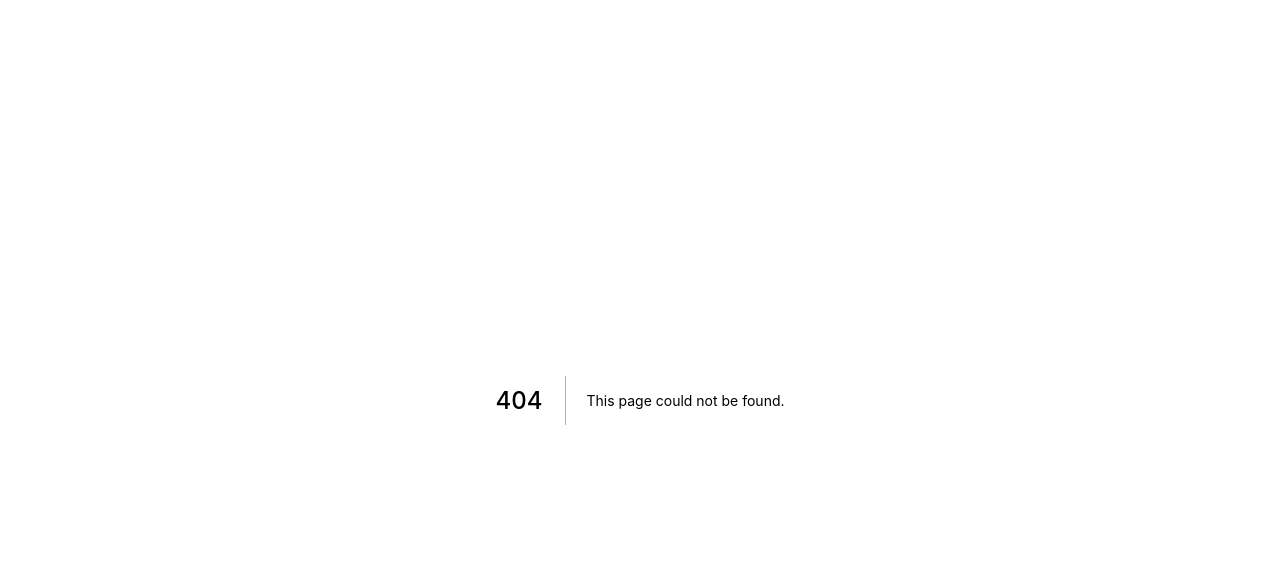
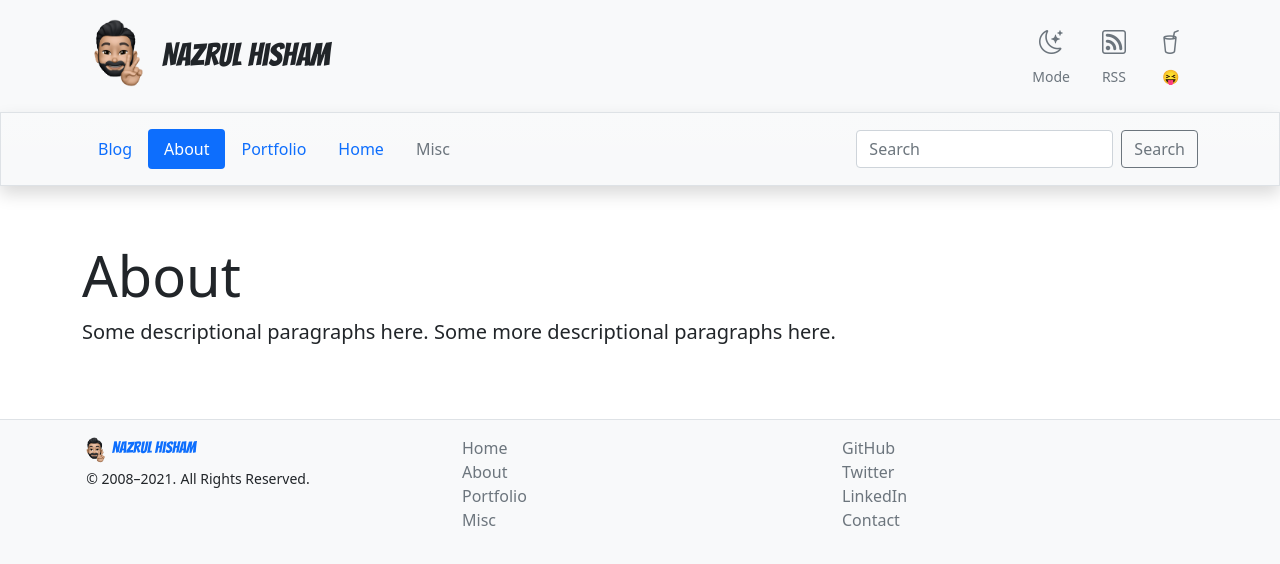
Before and after one commit to lumachroma/blog.nazrulhisham.net, a Next.js app: page /about in a window 1280 px wide. Before the commit this address had no page. Shown: the top 564 px of the page. Built offline with nearby package versions, Linux system fonts and the light colour scheme.

Commit message:
Create About Page

```diff
--- /dev/null
+++ b/pages/about.js
@@ -0,0 +1,21 @@
+import PageShell from '../components/PageShell'
+
+const About = () => {
+  return (
+    <>
+      {/* TODO: About Page */}
+      <div className="py-2">
+        <h1 className="display-4">About</h1>
+        <p className="lead">Some descriptional paragraphs here. Some more descriptional paragraphs here.</p>
+      </div>
+    </>
+  )
+}
+
+const AboutPage = () => (
+  <PageShell name={"About"}>
+    <About />
+  </PageShell>
+)
+
+export default AboutPage
```
